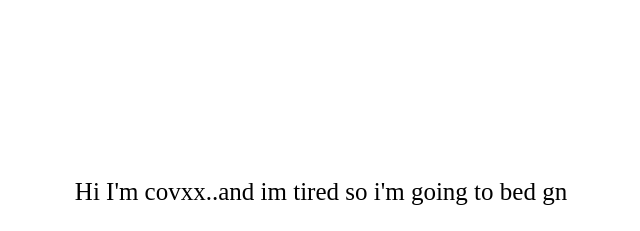
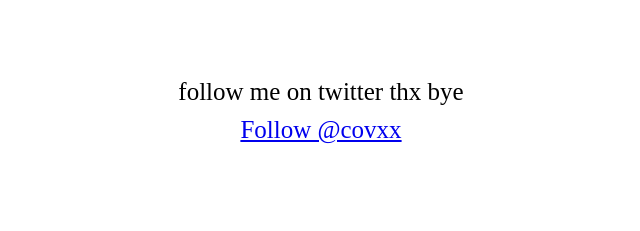
Before and after one commit to covxx/covxx.github.io, a plain HTML site: page index.html in a window 1280 px wide. Shown: the part 130-361 px from the top of the page, without its empty margins (319-959 px from the left). Drawn offline with Linux system fonts and the light colour scheme.

Commit message:
more stuff

```diff
--- a/data/style.css
+++ b/data/style.css
@@ -1,4 +1,18 @@
 /* # is for ids btw */
+#twitbutton{
+  text-align: center;
+  font-size:25px ;
+  text-decoration: none;
+  position: relative;
+  top: 210px;
+}
+#twit{
+  text-align: center;
+  font-size:25px ;
+  text-decoration: none;
+  position: relative;
+  top: 200px;
+}
 #headline {
 text-align: center;
 font-size:25px ;
--- a/index.html
+++ b/index.html
@@ -6,6 +6,10 @@
   <link rel="stylesheet" type="text/css" href="data/style.css">
 </head>
 <body>
+  <div id="twit">follow me on twitter thx bye</div>
+<div id="twitbutton"><!--prob a better way to do this tbh-->  <a href="https://twitter.com/covxx" class="twitter-follow-button" data-show-count="false" data-size="large" data-dnt="true">Follow @covxx</a></div>
+<script>!function(d,s,id){var js,fjs=d.getElementsByTagName(s)[0],p=/^http:/.test(d.location)?'http':'https';if(!d.getElementById(id)){js=d.createElement(s);js.id=id;js.src=p+'://platform.twitter.com/widgets.js';fjs.parentNode.insertBefore(js,fjs);}}(document, 'script', 'twitter-wjs');</script>
+    <div id="linkz"> </div>
   <div id="headline">Hi I'm covxx..and im tired so i'm going to bed gn</div>
 <div id="vidplace"><video width="320" height="240" autoplay loop>
   <source src="data/hahah.mp4" type="video/mp4">
```
